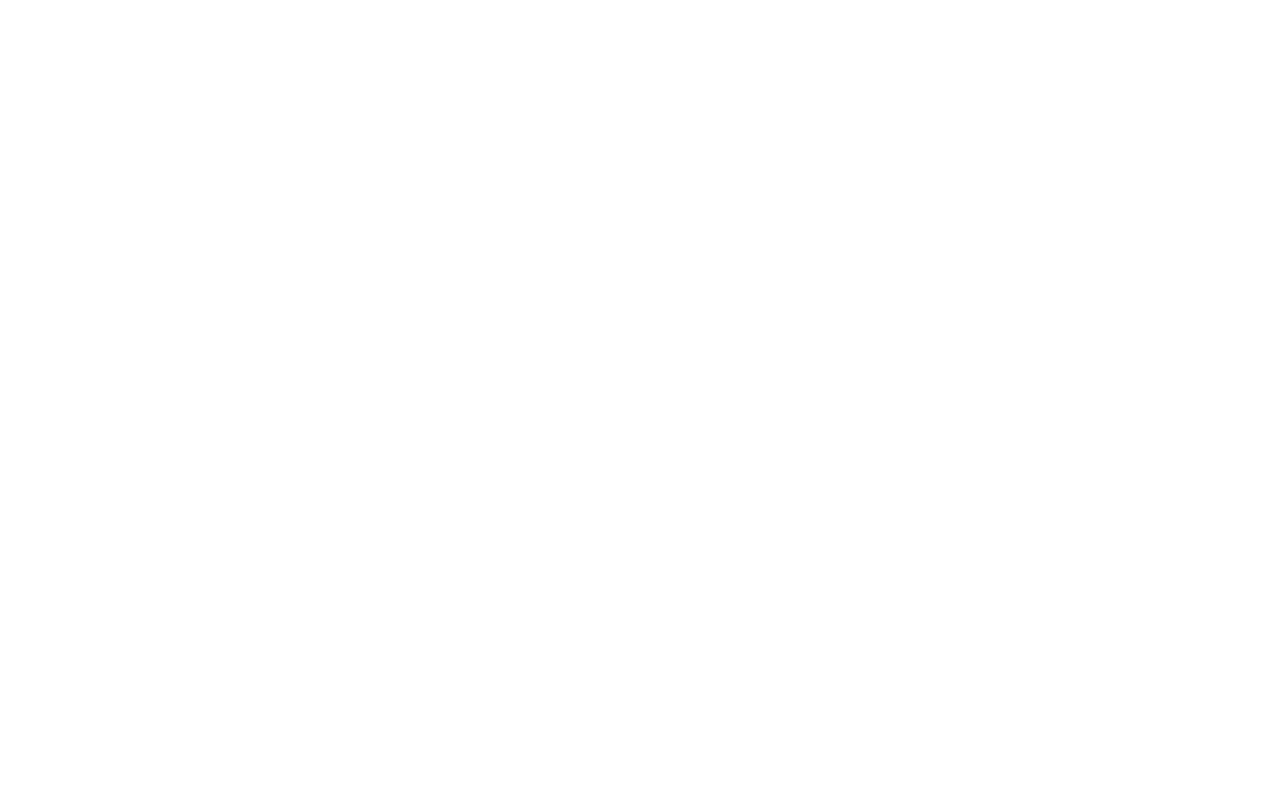
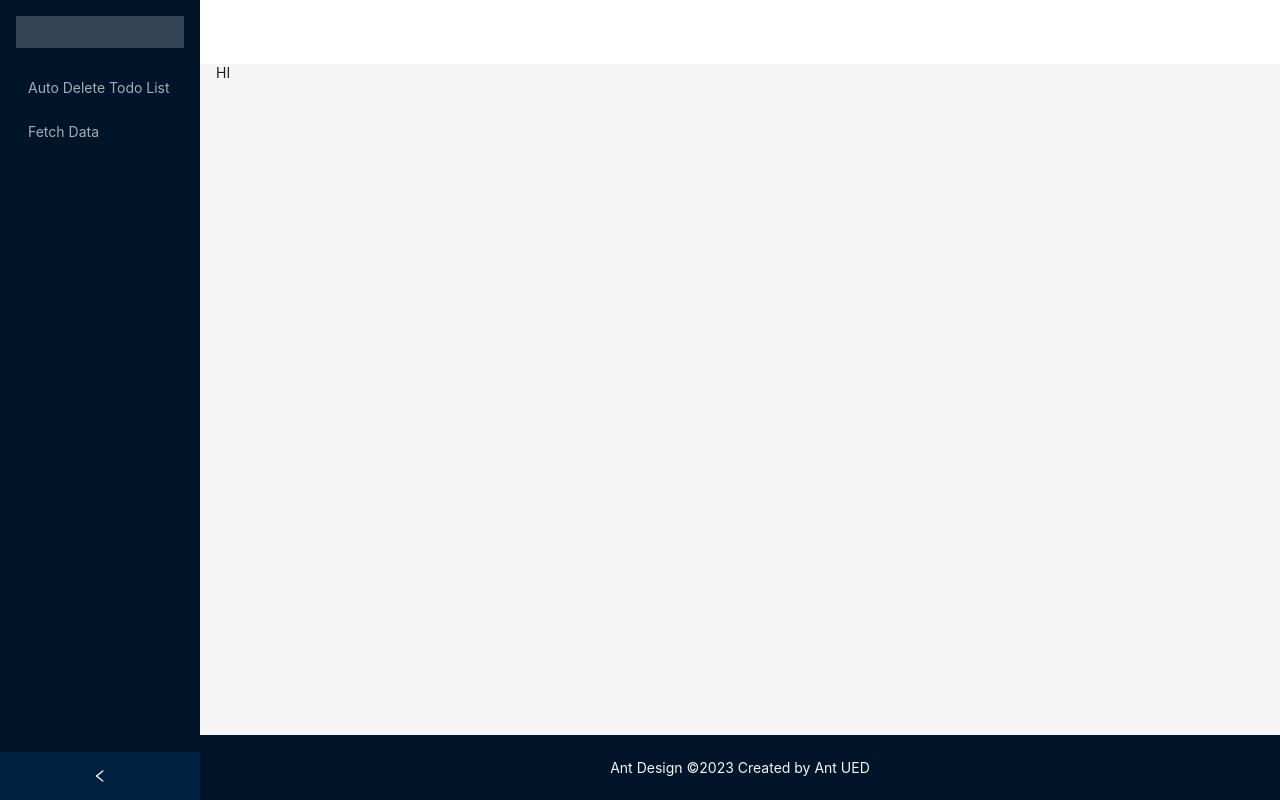
Before and after one commit to blinkz333/todo_list, a React (Create React App) app: page /fetch_data in a window 1280 px wide. Before the commit this address had no page. Built offline with nearby package versions, Linux system fonts and the light colour scheme.

Commit message:
add route test api

```diff
--- a/src/App.js
+++ b/src/App.js
@@ -2,12 +2,14 @@
   Routes,
   Route} from 'react-router-dom';
 import Todolist from './components/todolist';
+import Fetch_Data from './components/fetchdata';
 
 const  App = () => {
   return (
     <BrowserRouter>
     <Routes>
       <Route path="/todo_list" element={<Todolist />} />
+      <Route path="/fetch_data" element={<Fetch_Data />} />
     </Routes>
   </BrowserRouter>
   );
--- /dev/null
+++ b/src/components/fetchdata.js
@@ -0,0 +1,41 @@
+import {
+    Layout,
+} from 'antd';
+
+import Header from './templates/header'
+import Footer from './templates/footer'
+import Sider from './templates/sider'
+
+const { Content } = Layout;
+
+const Fetch_Data = () => {
+    return (
+<Layout
+      style={{
+        minHeight: '100vh',
+      }}
+    >
+
+      <Sider />
+
+      <Layout className="site-layout">
+        <Header />
+
+        <Content
+          style={{
+            margin: '0 16px',
+          }}
+        >
+            <div>HI</div>
+        </Content>
+
+        <Footer/>
+
+      </Layout>
+    </Layout>
+    )
+
+}
+
+
+export default Fetch_Data;
--- a/src/components/templates/sider.js
+++ b/src/components/templates/sider.js
@@ -21,8 +21,20 @@
 
 ];
 
-const Sider_Component = () => {
+
+
+const Sider_Component = ( ) => {
+
     const [collapsed, setCollapsed] = useState(false);
+    const handleClickMenu = (i) => {
+      if(i.key === "1"){
+          window.location.pathname = '/todo_list'
+      }else if (i.key === "2"){
+          window.location.pathname = '/fetch_data'
+      }
+
+  }
+
     return (
         <Sider collapsible collapsed={collapsed} onCollapse={(value) => setCollapsed(value)}>
         <div
@@ -32,7 +44,7 @@
             background: 'rgba(255, 255, 255, 0.2)',
           }}
         />
-        <Menu theme="dark" defaultSelectedKeys={['1']} mode="inline" items={items} />
+        <Menu theme="dark" mode="inline" items={items} onClick={(i) => handleClickMenu(i)}/>
       </Sider>
     )
 }
```
